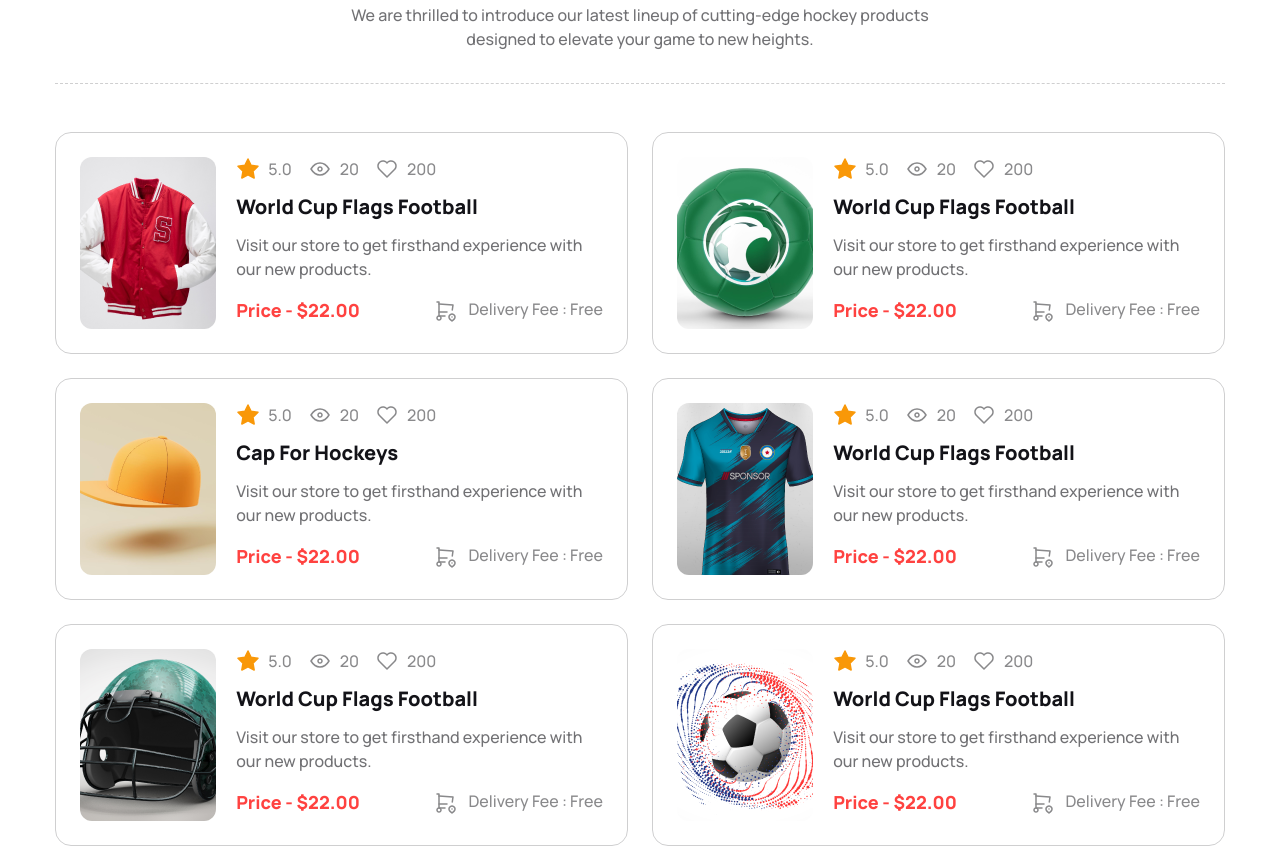
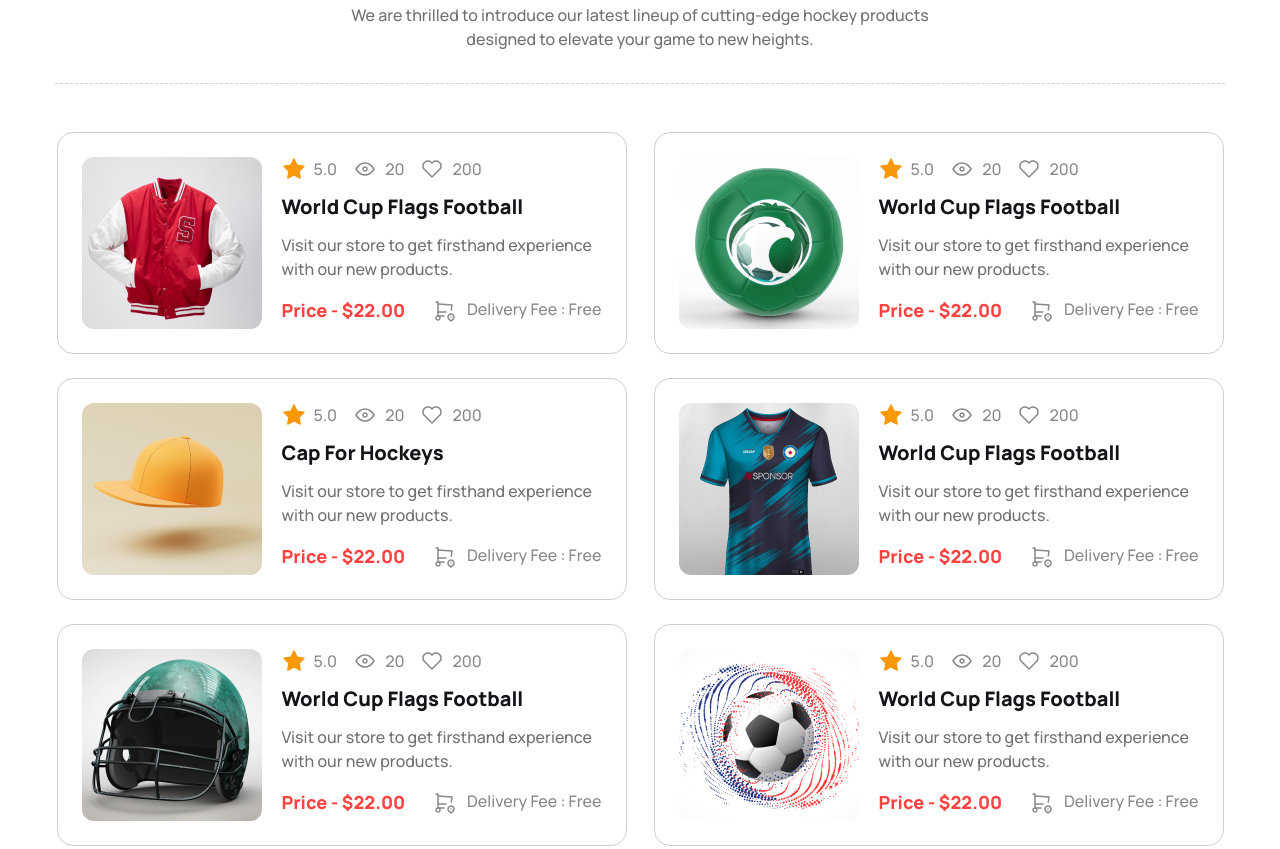
Before and after one commit to Hossain-Md-Shahriar/hockeys, a plain HTML site: page index.html in a window 1280 px wide. Shown: the part 2582-3431 px from the top of the page. Drawn offline with nearby package versions, Linux system fonts and the light colour scheme.

Commit message:
correction done to product section

```diff
--- a/index.html
+++ b/index.html
@@ -259,7 +259,7 @@
                     </div>
 
                     <!-- card content -->
-                    <div>
+                    <div class="max-w-80">
                         <div class="flex gap-4">
                             <div class="flex gap-2">
                                 <img src="Images/star.svg" alt="">
@@ -302,7 +302,7 @@
                     </div>
 
                     <!-- card content -->
-                    <div>
+                    <div class="max-w-80">
                         <div class="flex gap-4">
                             <div class="flex gap-2">
                                 <img src="Images/star.svg" alt="">
@@ -345,7 +345,7 @@
                     </div>
 
                     <!-- card content -->
-                    <div>
+                    <div class="max-w-80">
                         <div class="flex gap-4">
                             <div class="flex gap-2">
                                 <img src="Images/star.svg" alt="">
@@ -388,7 +388,7 @@
                     </div>
 
                     <!-- card content -->
-                    <div>
+                    <div class="max-w-80">
                         <div class="flex gap-4">
                             <div class="flex gap-2">
                                 <img src="Images/star.svg" alt="">
@@ -431,7 +431,7 @@
                     </div>
 
                     <!-- card content -->
-                    <div>
+                    <div class="max-w-80">
                         <div class="flex gap-4">
                             <div class="flex gap-2">
                                 <img src="Images/star.svg" alt="">
@@ -474,7 +474,7 @@
                     </div>
 
                     <!-- card content -->
-                    <div>
+                    <div class="max-w-80">
                         <div class="flex gap-4">
                             <div class="flex gap-2">
                                 <img src="Images/star.svg" alt="">
```
